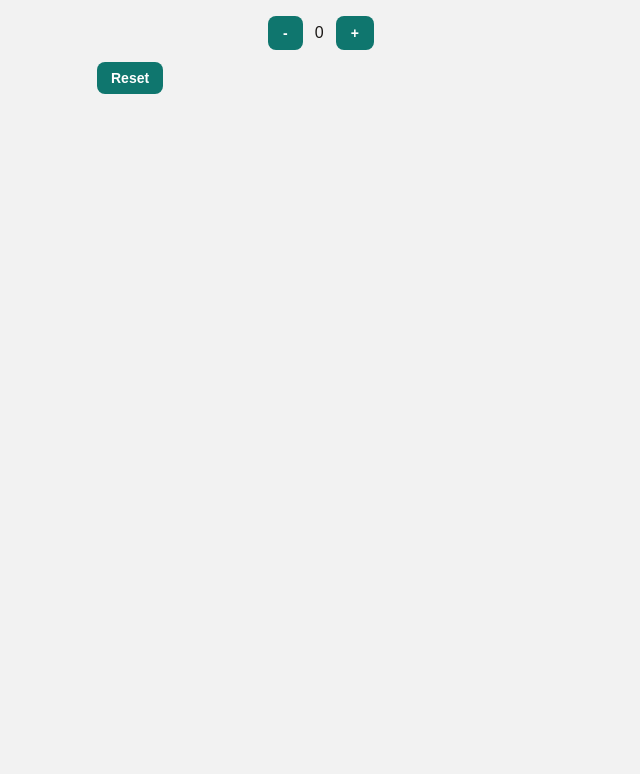
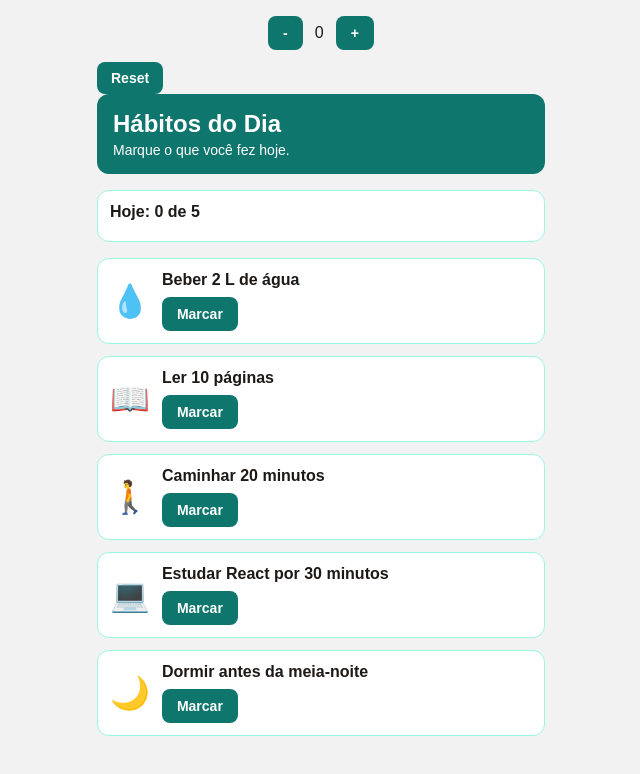
Before and after one commit to helenribeiro1209-create/habitos-do-dia, a React (Vite) app: page / in a window 1280 px wide. Shown: the top 774 px of the page, without its empty margins (319-959 px from the left). Built offline with nearby package versions, Linux system fonts and the light colour scheme.

Commit message:
feat: update Counter component to display dynamic progress and remove unused state

```diff
--- a/src/App.jsx
+++ b/src/App.jsx
@@ -8,11 +8,12 @@ import { CounterExercise } from "./components/CounterExercise";
 
 function App() {
   const [habits, setHabits] = useState(initialHabits);
-  const [count, setCount] = useState(0);
+  const doneCount = habits.filter((habit) => habit.done).length;
+  // const [count, setCount] = useState(0);
 
   function handleToggle(id) {
-    setCount(count + 1);
-    console.log(count);
+    //  setCount(count + 1);
+    // console.log(count);
 
     //console.log(id);
 
@@ -22,14 +23,14 @@ function App() {
       }),
     );
   }
-
+  // console.log(doneCount);
   return (
     <>
       <CounterExercise />
-      {/* <Header /> */}
-      {/*<Counter /> */}
+      <Header />
+      <Counter doneCount={doneCount} total={habits.length} />
 
-      {/* <main className="habit-list">
+      <main className="habit-list">
         {habits.map((habit) => (
           <HabitCard
             key={habit.id}
@@ -38,7 +39,7 @@ function App() {
             onToggle={() => handleToggle(habit.id)}
           />
         ))}
-      </main> */}
+      </main>
     </>
   );
 }
--- a/src/components/Counter/index.jsx
+++ b/src/components/Counter/index.jsx
@@ -1,9 +1,11 @@
 import "./counter.css";
 
-export function Counter() {
+export function Counter({ doneCount, total }) {
   return (
     <section className="daily-progress">
-      <p>Hoje: 1 de 5</p>
+      <p>
+        Hoje: {doneCount} de {total}
+      </p>
     </section>
   );
 }
```
